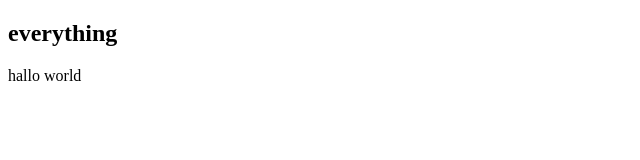
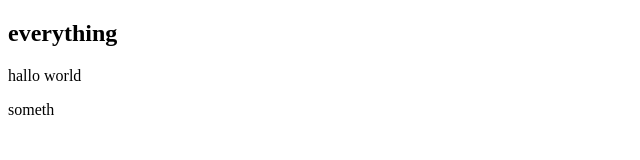
Before and after one commit to evgboch/first-project, a plain HTML site: page index.html in a window 1280 px wide. Shown: the full height of the page, 0-640 px from the left. Drawn offline with Linux system fonts and the light colour scheme.

Commit message:
feat: добавить абзац

```diff
--- a/index.html
+++ b/index.html
@@ -10,6 +10,7 @@
     <header>
         <h2>everything</h2>
         <p>hallo world</p>
+        <p>someth</p>
     </header>
 </body>
 </html>
```
